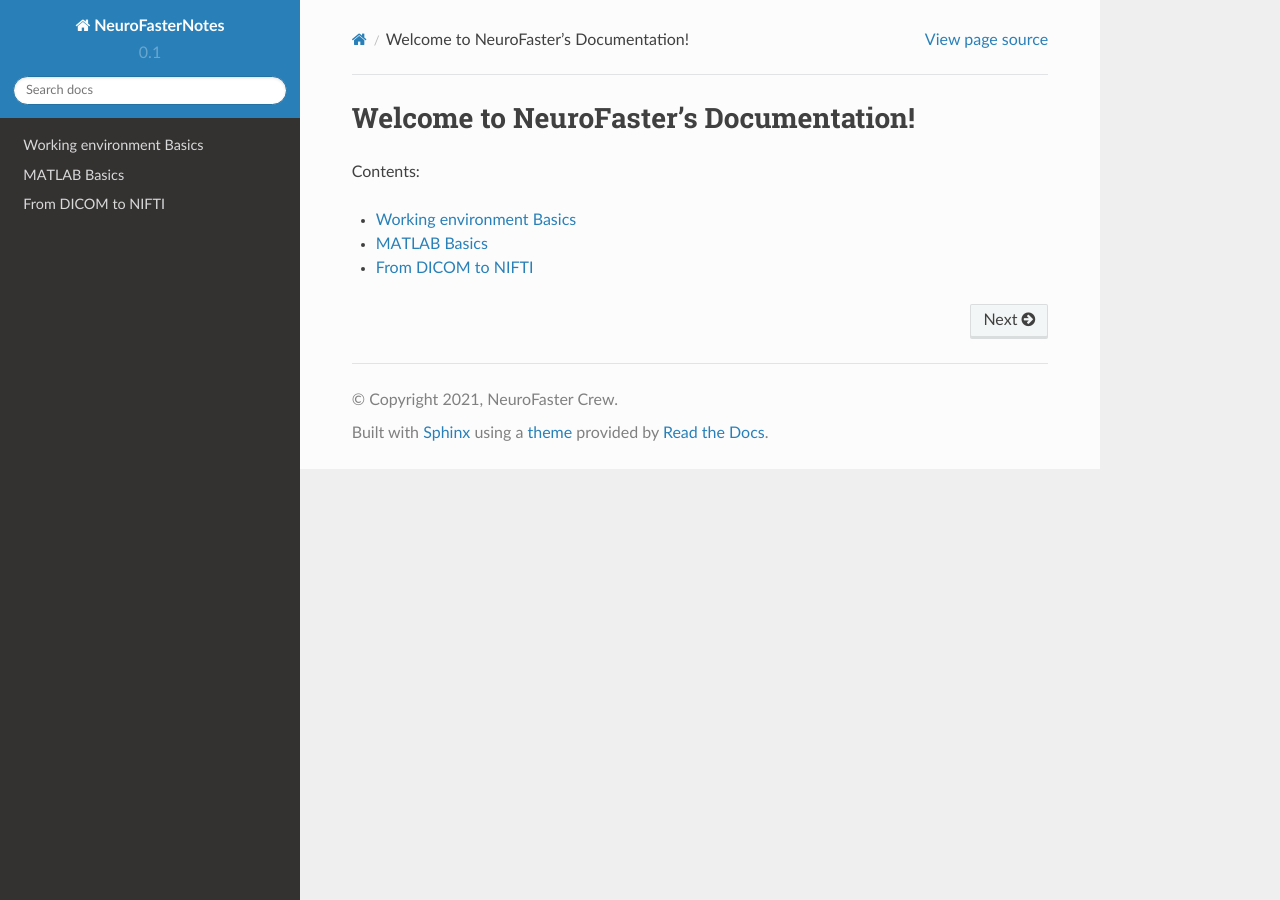
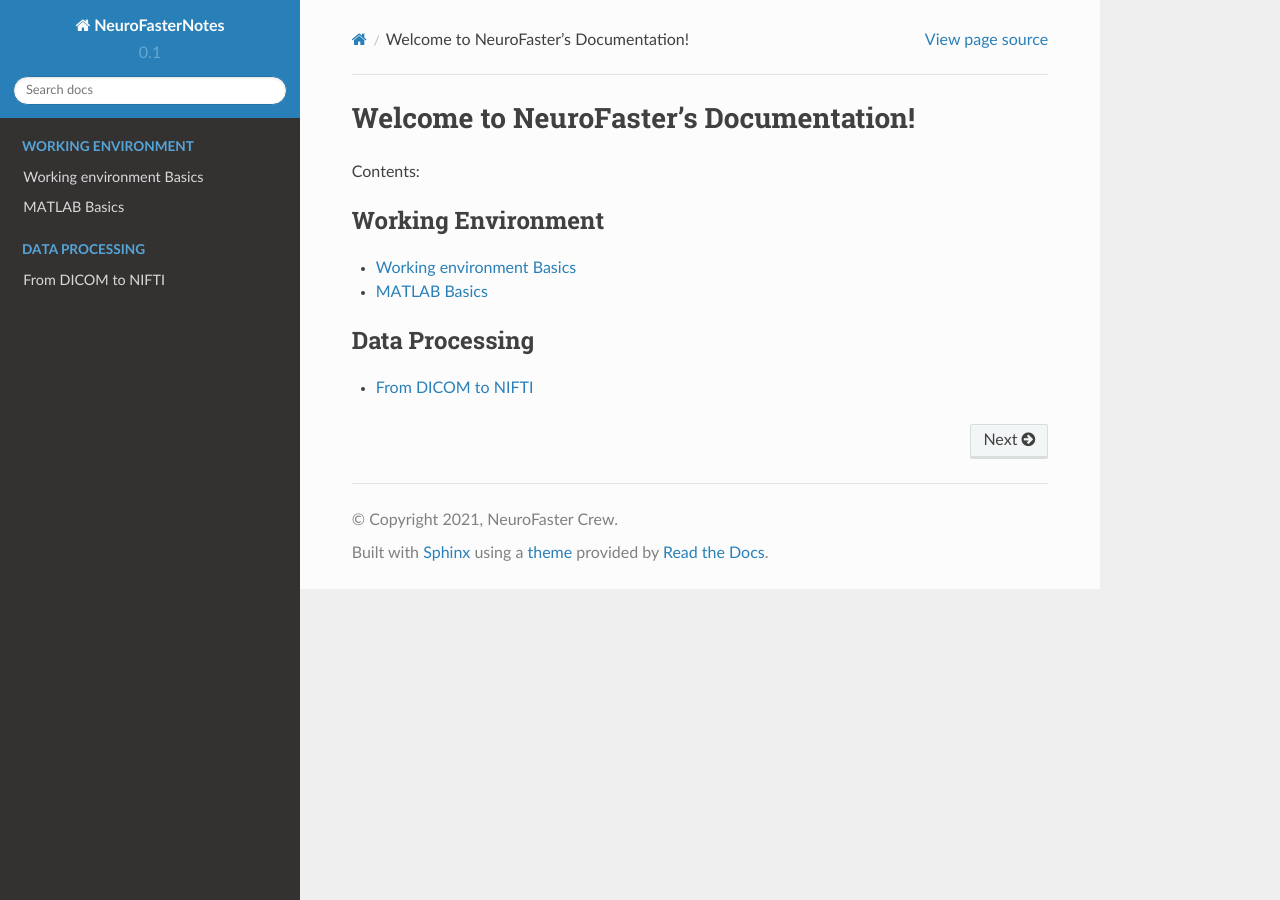
Before and after one commit to yeagle/NeuroFasterNotes, a Sphinx documentation site: the page built from source/index.rst, in a window 1280 px wide. Built offline with Sphinx 7.4.7 and the Read the Docs theme 2.0.0, drawn with Linux system fonts in a browser that asks for light colours.

Commit message:
Updated index

```diff
--- a/source/index.rst
+++ b/source/index.rst
@@ -9,8 +9,14 @@ Welcome to NeuroFaster's Documentation!
 Contents:
 
 .. toctree::
+   :caption: Working Environment
    :maxdepth: 2
 
    environment/basics
    environment/matlab
+
+.. toctree::
+   :caption: Data Processing
+   :maxdepth: 2
+
    processing/nifti
```
